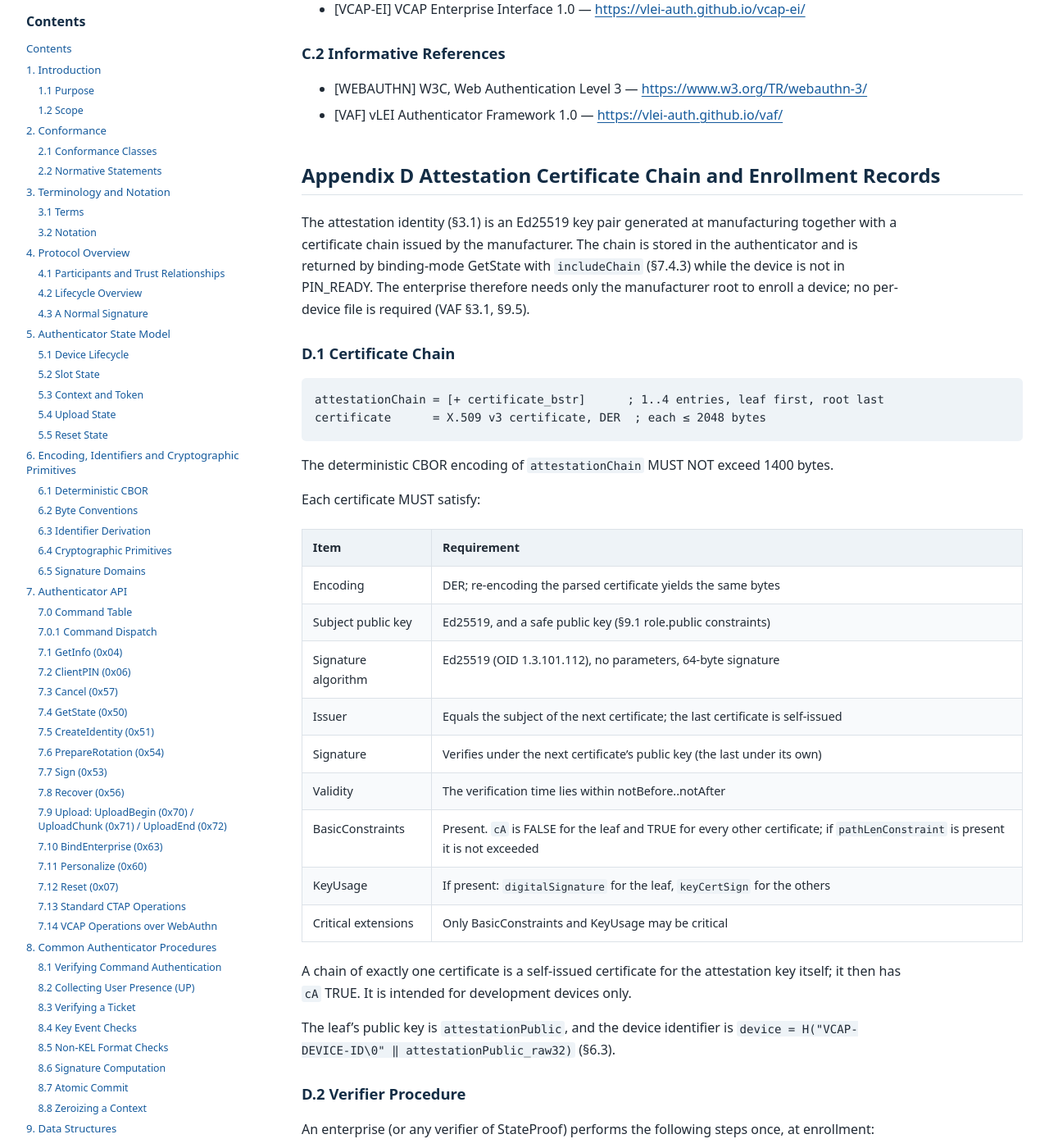
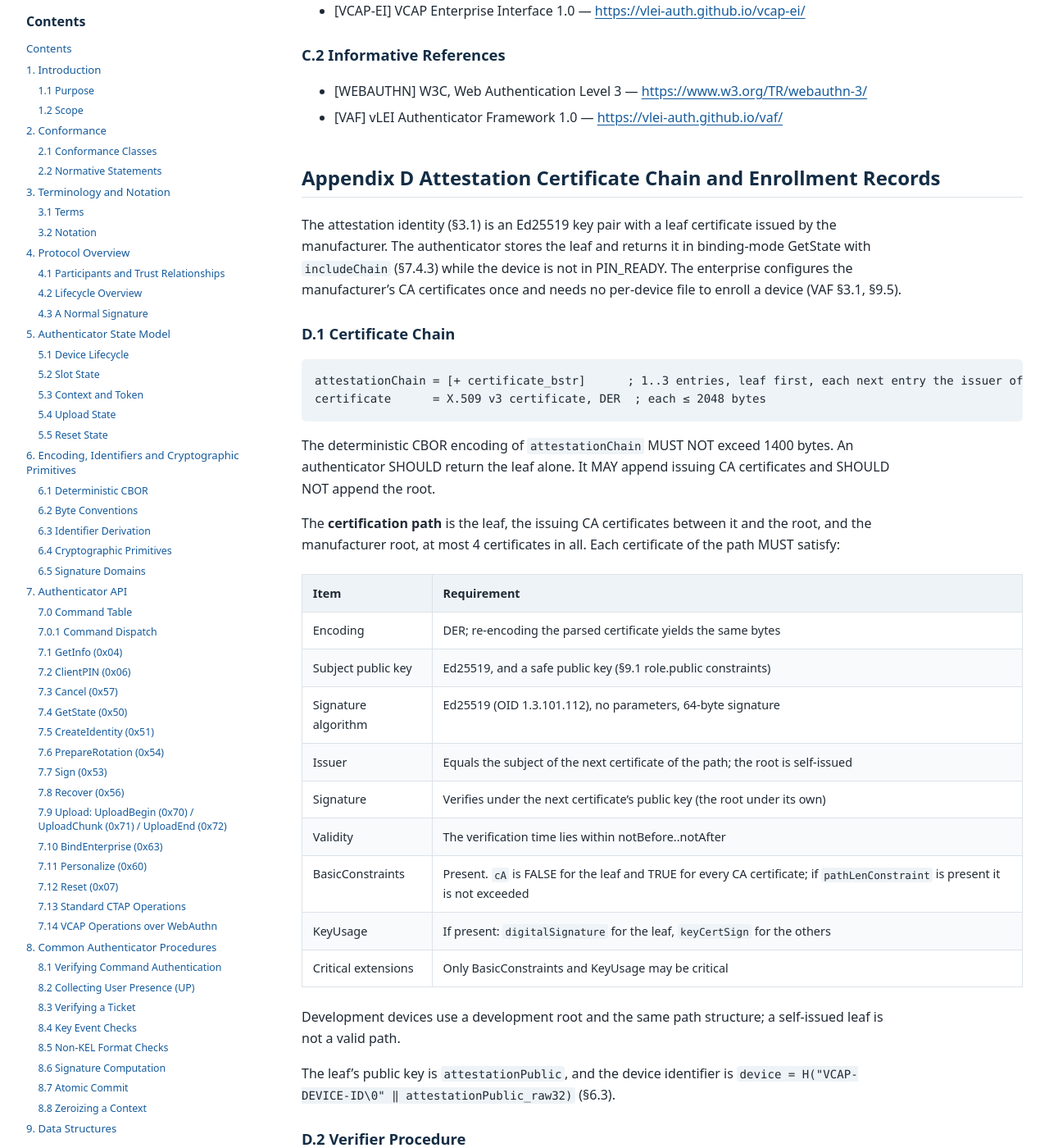
Before and after one commit to vlei-auth/vcap, a Jekyll site: the page built from index.md, in a window 1280 px wide and 1400 px high, scrolled down 64884 px. Shown: the whole window at 82% size. Built offline with Jekyll 4.4.1, drawn with Linux system fonts in a browser that asks for light colours; some of the changed text lies outside the part shown.

Commit message:
Refine attestation certificate delivery and certification path validation

````diff
--- a/vcap-1.0.md
+++ b/vcap-1.0.md
@@ -107,14 +107,14 @@ Command names, subcommand names, field names, data structure names, status codes
 | authenticator | The hardware signing device that implements this protocol |
 | platform | Software that communicates directly with the authenticator, such as a wallet, an IT tool or a manufacturing tool |
 | enterprise | The organization that holds the enterprise root key and operates the Ticket issuer and gateway |
-| manufacturer | The party that generates the attestation identity and issues its certificate chain at manufacturing time |
+| manufacturer | The party that provisions the attestation identity and issues its leaf certificate |
 | Ticket issuer | The enterprise service that issues Tickets |
 | transport | One logical link: one CTAPHID channel over USB HID, one NFC field session, or one CCID card session (§11.4) |
 | context | Volatile state established by ClientPIN getKeyAgreement and bound to one transport, comprising the key agreement key, contextId, token and upload state |
 | pinUvAuthToken (token) | A 32-byte random value issued after successful PIN verification, used to authenticate subsequent commands |
 | user presence (UP) | One new press of the touch sensor by the user, or over NFC one tap into the reader's field (§8.2) |
 | attestation key / attestation public key | The Ed25519 key pair in the authenticator used to sign StateProof |
-| attestation identity | The attestation key together with the certificate chain issued for it by the manufacturer |
+| attestation identity | The attestation key together with the leaf certificate issued for it by the manufacturer |
 | enterprise root key | The enterprise public key bound by BindEnterprise and used to verify TrustConfig (field `enterpriseRoot`) |
 | role key | A public key registered in TrustConfig and used to issue Tickets |
 | tenant | Digest of the enterprise identifier (§6.3) |
@@ -170,7 +170,7 @@ Command names, subcommand names, field names, data structure names, status codes
 ### 4.1 Participants and Trust Relationships
 
 ```
-Manufacturer ── generates attestation identity, issues certificate chain ──▶ Authenticator
+Manufacturer ── provisions attestation identity, issues leaf certificate ──▶ Authenticator
 Enterprise root key ── bound by BindEnterprise; signs TrustConfig (registers role keys) ──▶ Authenticator
 Role key ── issues Ticket ──▶ Platform ──▶ Authenticator
 
@@ -543,7 +543,7 @@ A StateProof carries no lifecycle field: proof mode requires a PIN token, so the
 
 **Parameters:** `{2:challenge_b32, ?3:includeChain}`; `includeChain` is the unsigned integer 1 when present, and any other value is `INVALID_PARAMETER`. **Required permission:** none; no context required. **Result:** BindingProof (§9.5).
 
-Binding mode lets the enterprise learn, without a PIN, which device it is talking to and which reset epoch the device is in, so that it can issue the TrustConfig for that epoch (§12.5 step 3, §12.7 step 3). With `includeChain`, the result also carries the attestation certificate chain, so a verifier that holds only the manufacturer root can establish the device's identity from the device itself (Appendix D.2).
+Binding mode lets the enterprise learn, without a PIN, which device it is talking to and which reset epoch the device is in, so that it can issue the TrustConfig for that epoch (§12.5 step 3, §12.7 step 3). With `includeChain`, the result also carries the attestation certificate chain, so a verifier that holds only the manufacturer's CA certificates can establish the device's identity from the device itself (Appendix D.2).
 
 The authenticator performs the following steps:
 
@@ -1182,7 +1182,7 @@ binding      = [tenant_b32, enterpriseRootDigest_b32, resetEpoch, configurationD
 - `enterpriseRootDigest` is H(enterpriseRoot) from the binding record, so the enterprise can confirm the device is bound to its root without the proof carrying the key itself.
 - `configurationDigest` is H(installed TrustConfig envelope) in PERSONALIZED_NO_PIN and null in ENTERPRISE_BOUND.
 - Verifiers verify a BindingProof with the device's registered attestation public key (Appendix D), as for a StateProof. A verifier that has no registered key yet verifies key 3 per Appendix D.2, takes `attestationPublic` from its leaf, checks that `device` in `bindingBody` equals `H("VCAP-DEVICE-ID\0" ‖ attestationPublic)`, and then verifies the signature with that key.
-- Key 3 is outside the signature; it authenticates itself through the manufacturer root. The complete response including key 3 stays within the 2048-byte limit (§7.0, Appendix A).
+- Key 3 is outside the signature; it is authenticated through the manufacturer's CA certificates (Appendix D.2). The complete response including key 3 stays within the 2048-byte limit (§7.0, Appendix A).
 
 ---
 
@@ -1355,8 +1355,8 @@ The platform **MUST NOT** resend Sign, UploadEnd, CreateIdentity or PrepareRotat
 
 | Step | Actor | Authenticator command | UP |
 |---|---|---|---|
-| 1 | Manufacturer | Manufacturing tool creates STOCK, generates attestation identity and issues the certificate chain (offline) | — |
-| 2 | Enterprise IT | Binding-mode GetState with a new challenge and `includeChain` → verify the chain against the manufacturer root (Appendix D.2), register the attestation public key, verify the BindingProof under it and confirm that the lifecycle is STOCK_UNBOUND → getKeyAgreement → BindEnterprise(tenant, enterprise root key) | 1 |
+| 1 | Manufacturer | Provisions the attestation identity and delivers the authenticator in STOCK_UNBOUND (Appendix D.5) | — |
+| 2 | Enterprise IT | Binding-mode GetState with a new challenge and `includeChain` → verify the chain against the manufacturer's CA certificates (Appendix D.2), register the attestation public key, verify the BindingProof under it and confirm that the lifecycle is STOCK_UNBOUND → getKeyAgreement → BindEnterprise(tenant, enterprise root key) | 1 |
 | 3 | Enterprise IT | Binding-mode GetState with a new challenge → issue the TrustConfig for the reported device, tenant and resetEpoch → getKeyAgreement → Personalize(TrustConfig) | 1 |
 | 4 | Employee | getKeyAgreement → setPIN | 0 |
 | 5 | Employee | getKeyAgreement → obtain token (READ\|MANAGE\|SIGN) → CreateIdentity(CLIENT) | 0 |
@@ -1564,32 +1564,32 @@ All valid bits: `0x1F03` (7 capabilities); message role bits: `0x1800`. Any othe
 
 ## Appendix D Attestation Certificate Chain and Enrollment Records
 
-The attestation identity (§3.1) is an Ed25519 key pair generated at manufacturing together with a certificate chain issued by the manufacturer. The chain is stored in the authenticator and is returned by binding-mode GetState with `includeChain` (§7.4.3) while the device is not in PIN_READY. The enterprise therefore needs only the manufacturer root to enroll a device; no per-device file is required (VAF §3.1, §9.5).
+The attestation identity (§3.1) is an Ed25519 key pair with a leaf certificate issued by the manufacturer. The authenticator stores the leaf and returns it in binding-mode GetState with `includeChain` (§7.4.3) while the device is not in PIN_READY. The enterprise configures the manufacturer's CA certificates once and needs no per-device file to enroll a device (VAF §3.1, §9.5).
 
 ### D.1 Certificate Chain
 
 ```
-attestationChain = [+ certificate_bstr]      ; 1..4 entries, leaf first, root last
+attestationChain = [+ certificate_bstr]      ; 1..3 entries, leaf first, each next entry the issuer of the previous
 certificate      = X.509 v3 certificate, DER  ; each ≤ 2048 bytes
 ```
 
-The deterministic CBOR encoding of `attestationChain` MUST NOT exceed 1400 bytes.
-
-Each certificate MUST satisfy:
+The deterministic CBOR encoding of `attestationChain` MUST NOT exceed 1400 bytes. An authenticator SHOULD return the leaf alone. It MAY append issuing CA certificates and SHOULD NOT append the root.
+
+The **certification path** is the leaf, the issuing CA certificates between it and the root, and the manufacturer root, at most 4 certificates in all. Each certificate of the path MUST satisfy:
 
 | Item | Requirement |
 |---|---|
 | Encoding | DER; re-encoding the parsed certificate yields the same bytes |
 | Subject public key | Ed25519, and a safe public key (§9.1 role.public constraints) |
 | Signature algorithm | Ed25519 (OID 1.3.101.112), no parameters, 64-byte signature |
-| Issuer | Equals the subject of the next certificate; the last certificate is self-issued |
-| Signature | Verifies under the next certificate's public key (the last under its own) |
+| Issuer | Equals the subject of the next certificate of the path; the root is self-issued |
+| Signature | Verifies under the next certificate's public key (the root under its own) |
 | Validity | The verification time lies within notBefore..notAfter |
-| BasicConstraints | Present. `cA` is FALSE for the leaf and TRUE for every other certificate; if `pathLenConstraint` is present it is not exceeded |
+| BasicConstraints | Present. `cA` is FALSE for the leaf and TRUE for every CA certificate; if `pathLenConstraint` is present it is not exceeded |
 | KeyUsage | If present: `digitalSignature` for the leaf, `keyCertSign` for the others |
 | Critical extensions | Only BasicConstraints and KeyUsage may be critical |
 
-A chain of exactly one certificate is a self-issued certificate for the attestation key itself; it then has `cA` TRUE. It is intended for development devices only.
+Development devices use a development root and the same path structure; a self-issued leaf is not a valid path.
 
 The leaf's public key is `attestationPublic`, and the device identifier is `device = H("VCAP-DEVICE-ID\0" ‖ attestationPublic_raw32)` (§6.3).
 
@@ -1597,8 +1597,8 @@ The leaf's public key is `attestationPublic`, and the device identifier is `devi
 
 An enterprise (or any verifier of StateProof) performs the following steps once, at enrollment:
 
-1. Obtain the manufacturer root certificate through a trusted channel independent of the device and of the platform. The root is the trust anchor; it MUST equal the last chain entry byte for byte.
-2. Obtain the chain from the device (binding-mode GetState with `includeChain`, §7.4.3), or from an enrollment package (D.3), and verify it per D.1 at the current time.
+1. Obtain the manufacturer's CA certificates through a trusted channel independent of the device and of the platform: the root, which is the trust anchor, and the issuing CA certificates.
+2. Obtain the chain from the device (binding-mode GetState with `includeChain`, §7.4.3), or from an enrollment package (D.3). Build the certification path from the leaf: the issuer of each certificate is the next chain entry if there is one, otherwise the configured CA certificate whose subject equals its issuer name. A chain entry equal to the configured root byte for byte ends the path. The path MUST use every chain entry, MUST end at the configured root and MUST satisfy D.1 at the current time.
 3. Take `attestationPublic` from the leaf and compute `device`.
 4. Bind (device, attestationPublic) to the enrollment record (D.4). Thereafter verify every StateProof and WebAuthn `deviceSig` with that enrolled key (§9.3, §7.14.5).
 
@@ -1628,7 +1628,7 @@ AssetRecord = [1, device_b32, tenant_tstr, resetEpoch, enterpriseRoot_b32,
 
 ### D.5 Attestation Identity in the Authenticator
 
-The authenticator stores the attestation private key and `attestationChain` in a read-only record written at manufacturing, protected by an integrity check. A record that fails its integrity check puts the authenticator into `RECOVERY_REQUIRED` (§5.1).
+The authenticator holds the attestation private key and `attestationChain`. No VCAP command returns the private key or changes either value, and a Reset leaves both unchanged. If the authenticator detects that either has been corrupted, it enters `RECOVERY_REQUIRED` (§5.1). How the manufacturer provisions them is outside this specification.
 
 ## Appendix E Test Vectors
 
````
